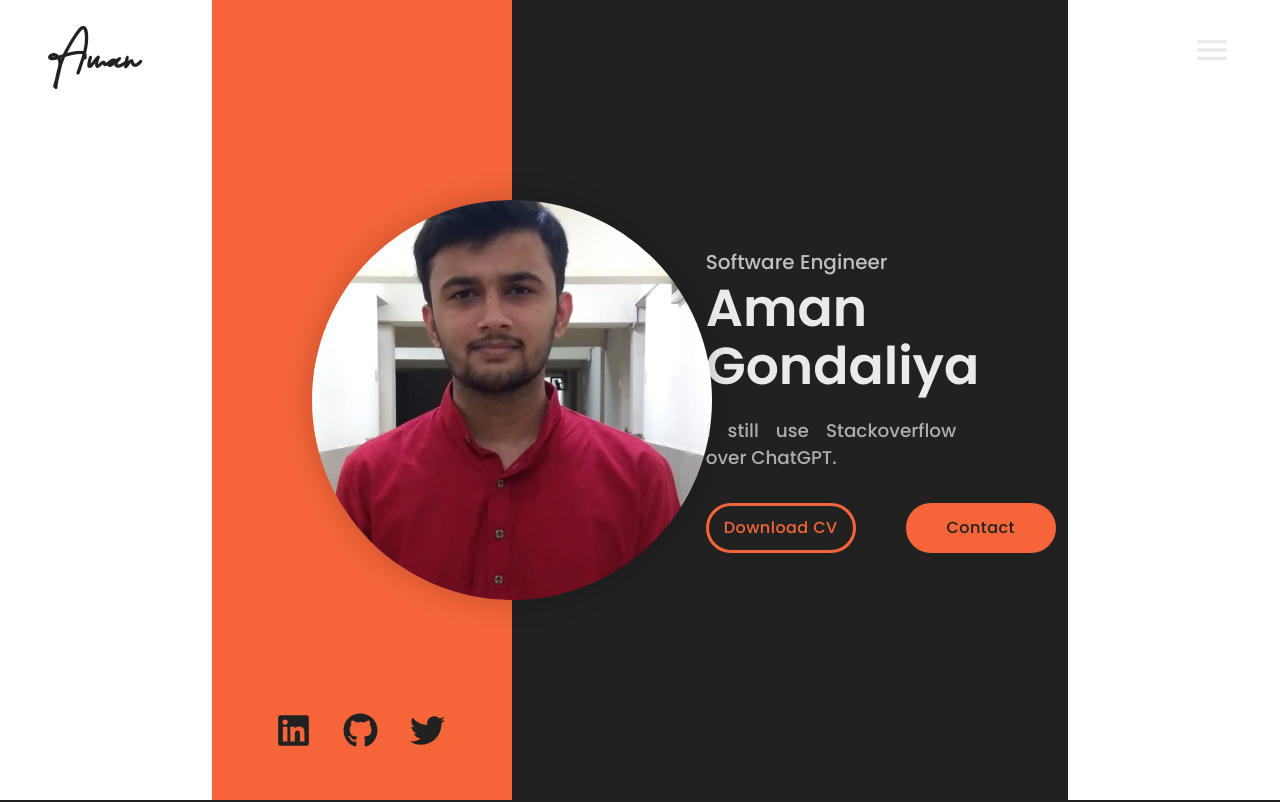
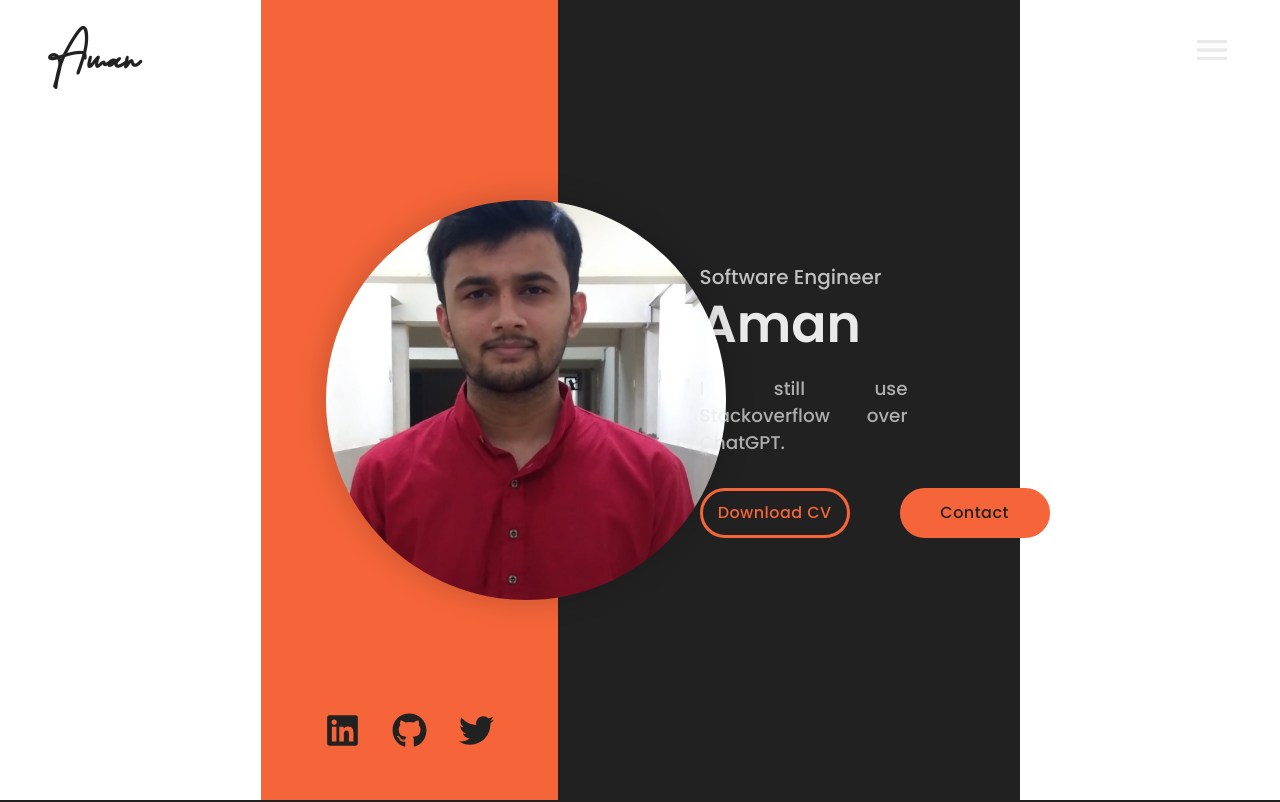
Before and after one commit to Amangondaliya555/Amangondaliya555.github.io, a React (Create React App) app: page / in a window 1280 px wide. Shown: the top 802 px of the page. Built offline with nearby package versions, Linux system fonts and the light colour scheme; a web font is replaced by a local one.

Commit message:
Update headerData.js

```diff
--- a/src/data/headerData.js
+++ b/src/data/headerData.js
@@ -2,9 +2,9 @@ import resume from '../assets/pdf/resume.pdf'
 import img from '../assets/png/profileimg.png'
 
 export const headerData = {
-    name: 'Aman Gondaliya',
+    name: 'Aman',
     title: "Software Engineer",
-    desciption: "I still use Stackoverflow over ChatGPT.",
+    desciption: "    I still use Stackoverflow over ChatGPT.",
     image: img,
     resumePdf: resume
 }
```
